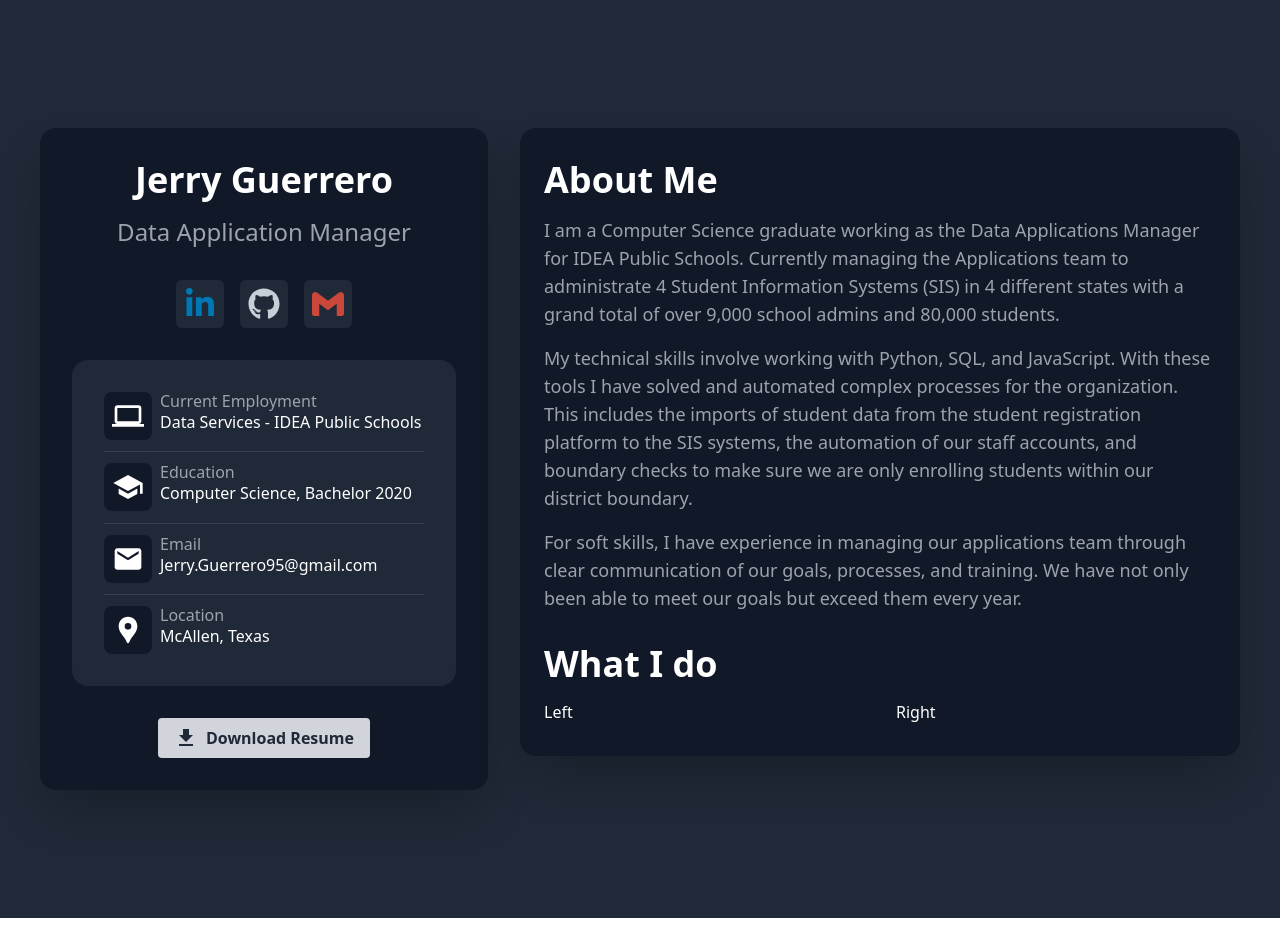
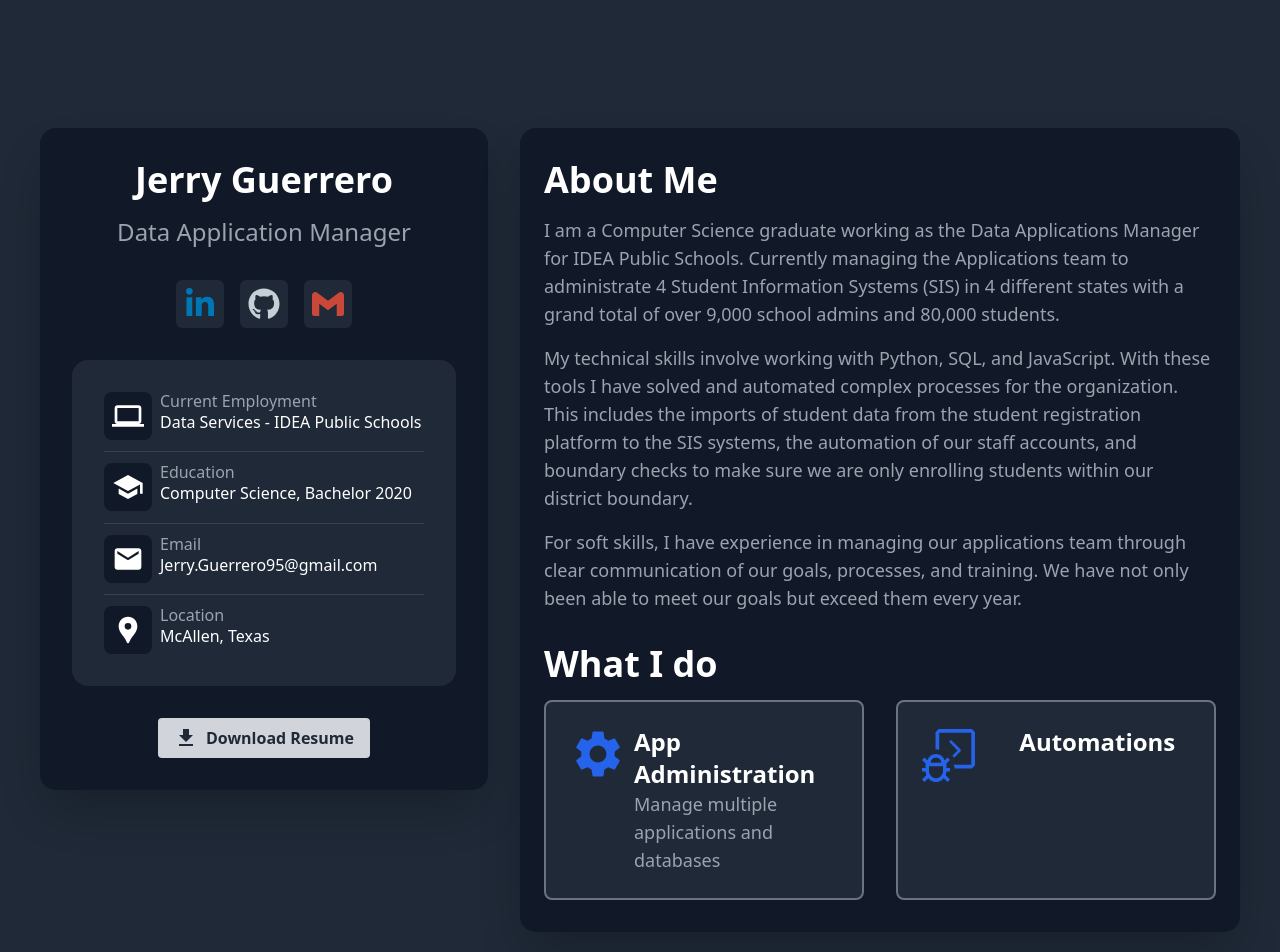
Before and after one commit to Durzo95/jerry-guerrero-portfolio, a Next.js app: page / in a window 1280 px wide. Shown: the top 952 px of the page. Before the commit the page ends 918 px from the top, so only its background shows below. Built offline with nearby package versions, Linux system fonts and the light colour scheme.

Commit message:
working on what I do cards, fix spacing of title

```diff
--- a/components/MainBody.tsx
+++ b/components/MainBody.tsx
@@ -1,5 +1,10 @@
 import React from "react";
 import MainBodyTitle from "./MainBodyTitle";
+import MainBodyAboutCard from "./MainBodyAboutCard";
+import { MdSettings } from "react-icons/md";
+import { FaCode } from "react-icons/fa";
+import { AiOutlineCloudServer } from "react-icons/ai";
+import { VscDebugConsole } from "react-icons/vsc";
 export default function MainBody() {
   return (
     <>
@@ -28,9 +33,17 @@ export default function MainBody() {
         {/* A Two column flex */}
         <div className="flex flex-row gap-8">
           {/* Left column */}
-          <div className="w-1/2 text-white">Left</div>
+          <MainBodyAboutCard
+            Icon={MdSettings}
+            title="App Administration"
+            description="Manage multiple applications and databases"
+          />
           {/* Right column */}
-          <div className="w-1/2 text-white">Right</div>
+          <MainBodyAboutCard
+            Icon={VscDebugConsole}
+            title="Automations"
+            description=""
+          />
         </div>
       </div>
     </>
--- /dev/null
+++ b/components/MainBodyAboutCard.tsx
@@ -0,0 +1,25 @@
+import React from "react";
+import { IconType } from "react-icons";
+import { MdSettings } from "react-icons/md";
+
+interface Props {
+  Icon: IconType;
+  title: string;
+  description: string;
+}
+
+export default function MainBodyAboutCard(prop: Props) {
+  return (
+    <div className="w-1/2 border-2 border-gray-500 rounded-lg bg-gray-800 text-white p-6 flex gap-2">
+      <div className="flex flex-col w-1/3 h-full">
+        <prop.Icon size={56} className="align-top text-blue-600" />
+      </div>
+      <div className="flex flex-col">
+        <div className="text-white text-2xl font-bold justify-start">
+          {prop.title}
+        </div>
+        <div className="text-gray-400 text-lg">{prop.description}</div>
+      </div>
+    </div>
+  );
+}
```
